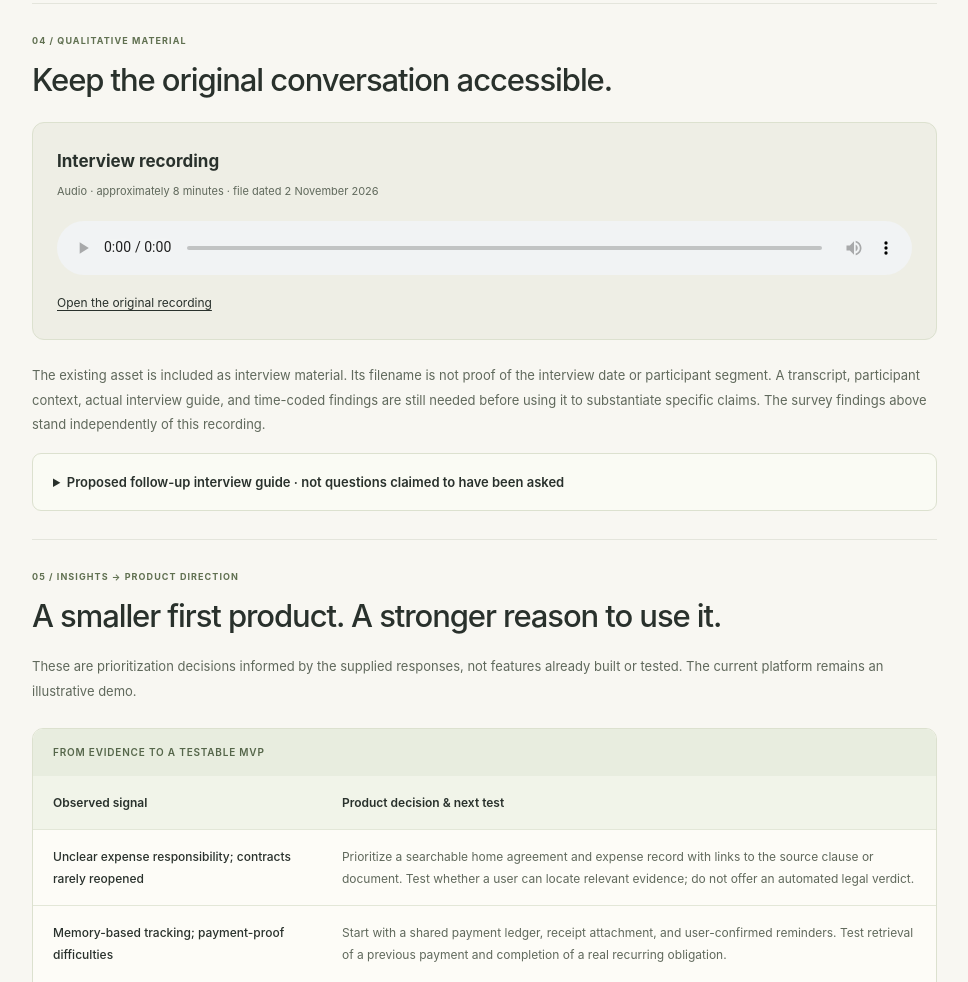
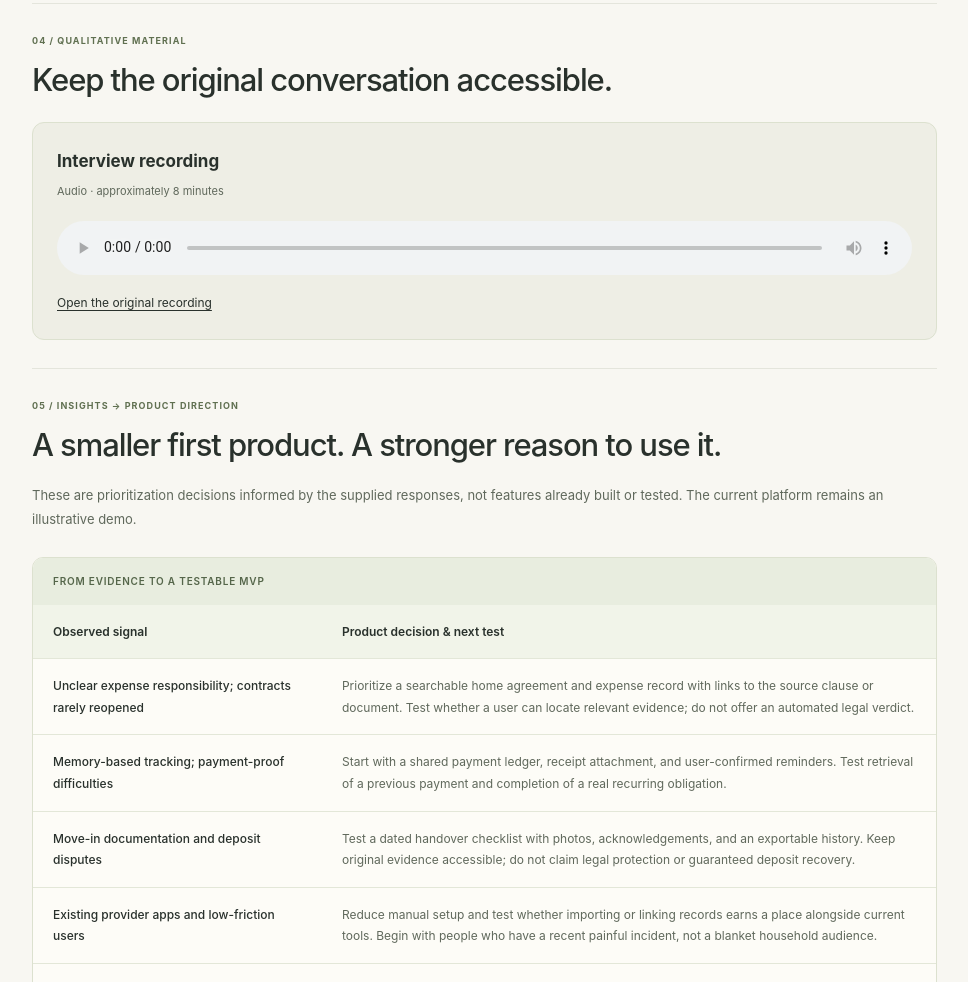
Before and after one commit to danielbirsan/proiect-ias, a plain HTML site: page fiki.html in a window 1280 px wide. Shown: the part 10312-11294 px from the top of the page, without its empty margins (293-1261 px from the left). Drawn offline with Linux system fonts and the light colour scheme.

Commit message:
Simplify interview section and update audio figure
Removed detailed text about interview material and replaced it with a simplified audio figure.

```diff
--- a/fiki.html
+++ b/fiki.html
@@ -135,10 +135,8 @@
 
             <section class="m2-block" id="m2-interviews" aria-labelledby="m2-interviews-heading">
               <p class="eyebrow">04 / QUALITATIVE MATERIAL</p><h3 id="m2-interviews-heading">Keep the original conversation accessible.</h3>
-              <figure class="m2-audio"><figcaption><strong>Interview recording</strong><span>Audio · approximately 8 minutes · file dated 2 November 2026</span></figcaption><audio controls preload="metadata" aria-label="Customer discovery interview recording"><source src="assets/WhatsApp%20Audio%202026-11-02%20at%2001.41.51.mp4" type="audio/mp4" />Your browser does not support this audio player. Use the recording link below.</audio><a href="assets/WhatsApp%20Audio%202026-11-02%20at%2001.41.51.mp4">Open the original recording</a></figure>
-              <p>The existing asset is included as interview material. Its filename is not proof of the interview date or participant segment. A transcript, participant context, actual interview guide, and time-coded findings are still needed before using it to substantiate specific claims. The survey findings above stand independently of this recording.</p>
-              <details class="m2-details"><summary>Proposed follow-up interview guide · not questions claimed to have been asked</summary><div><p>Start with a recent incident; show the concept only after understanding the current workflow. Ask permission before recording and record the participant’s role without publishing identifying details.</p><ol><li>Tell me about the last time you were unsure who should pay for something in your home. What happened next?</li><li>How did you find the agreement, invoice, messages, or proof of payment? Where did you look first?</li><li>What did the incident cost in money, time, or stress? What can you verify from your records?</li><li>How do you currently track payments and shared costs? Can you walk through a recent example without sharing sensitive data?</li><li>What already works well? Which tools have you stopped using, and why?</li><li>What happened the last time you needed move-in photos or a handover report?</li><li>After the problem interview: try finding a payment proof and creating a confirmed reminder in the prototype. Where do you hesitate?</li><li>What would stop you from inviting the other person or storing a document here? What would make a paid pilot worth considering?</li></ol></div></details>
-            </section>
+              <figure class="m2-audio"><figcaption><strong>Interview recording</strong><span>Audio · approximately 8 minutes </span></figcaption><audio controls preload="metadata" aria-label="Customer discovery interview recording"><source src="assets/WhatsApp%20Audio%202026-11-02%20at%2001.41.51.mp4" type="audio/mp4" />Your browser does not support this audio player. Use the recording link below.</audio><a href="assets/WhatsApp%20Audio%202026-11-02%20at%2001.41.51.mp4">Open the original recording</a></figure>
+               </section>
 
             <section class="m2-block" id="m2-decisions" aria-labelledby="m2-decisions-heading">
               <p class="eyebrow">05 / INSIGHTS → PRODUCT DIRECTION</p><h3 id="m2-decisions-heading">A smaller first product. A stronger reason to use it.</h3>
```
